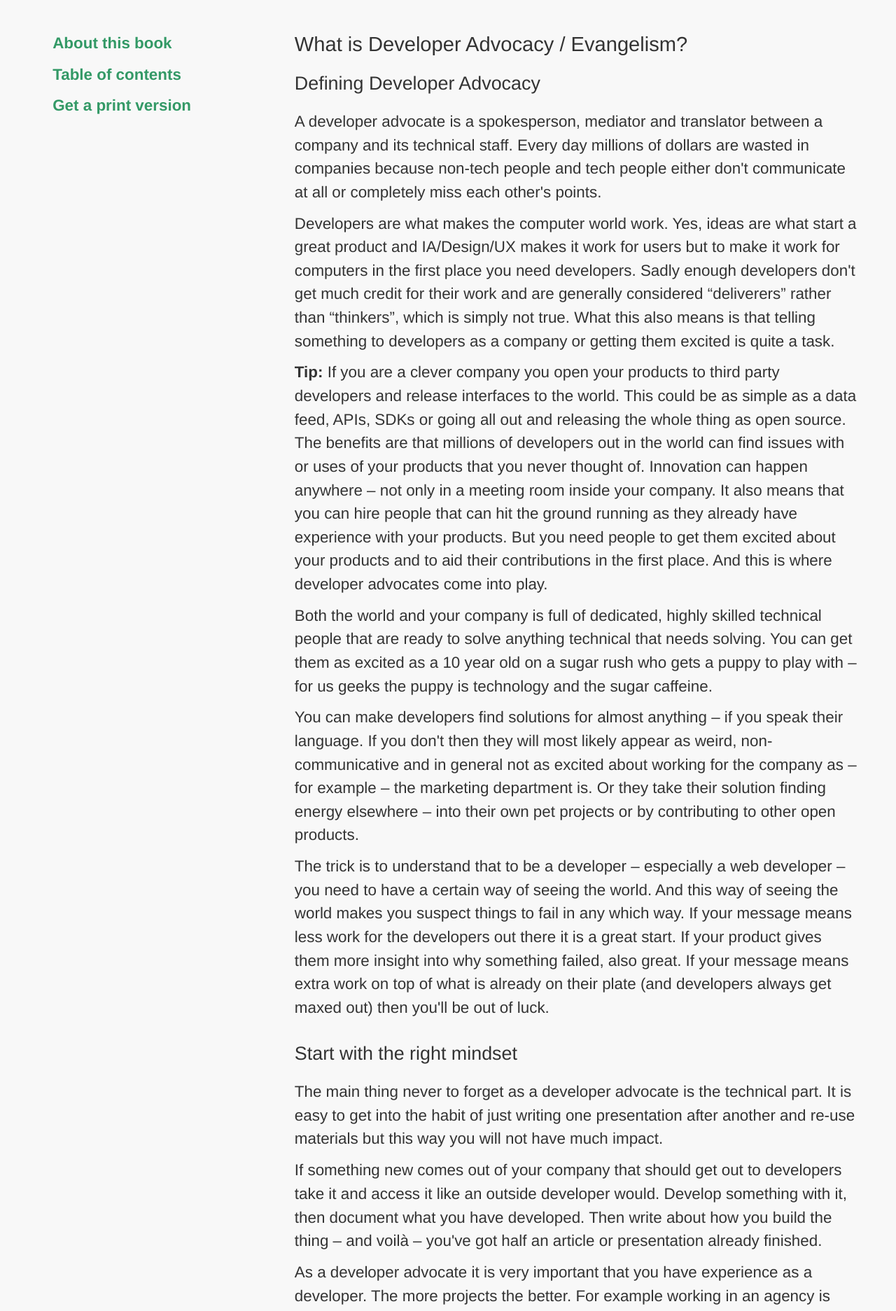
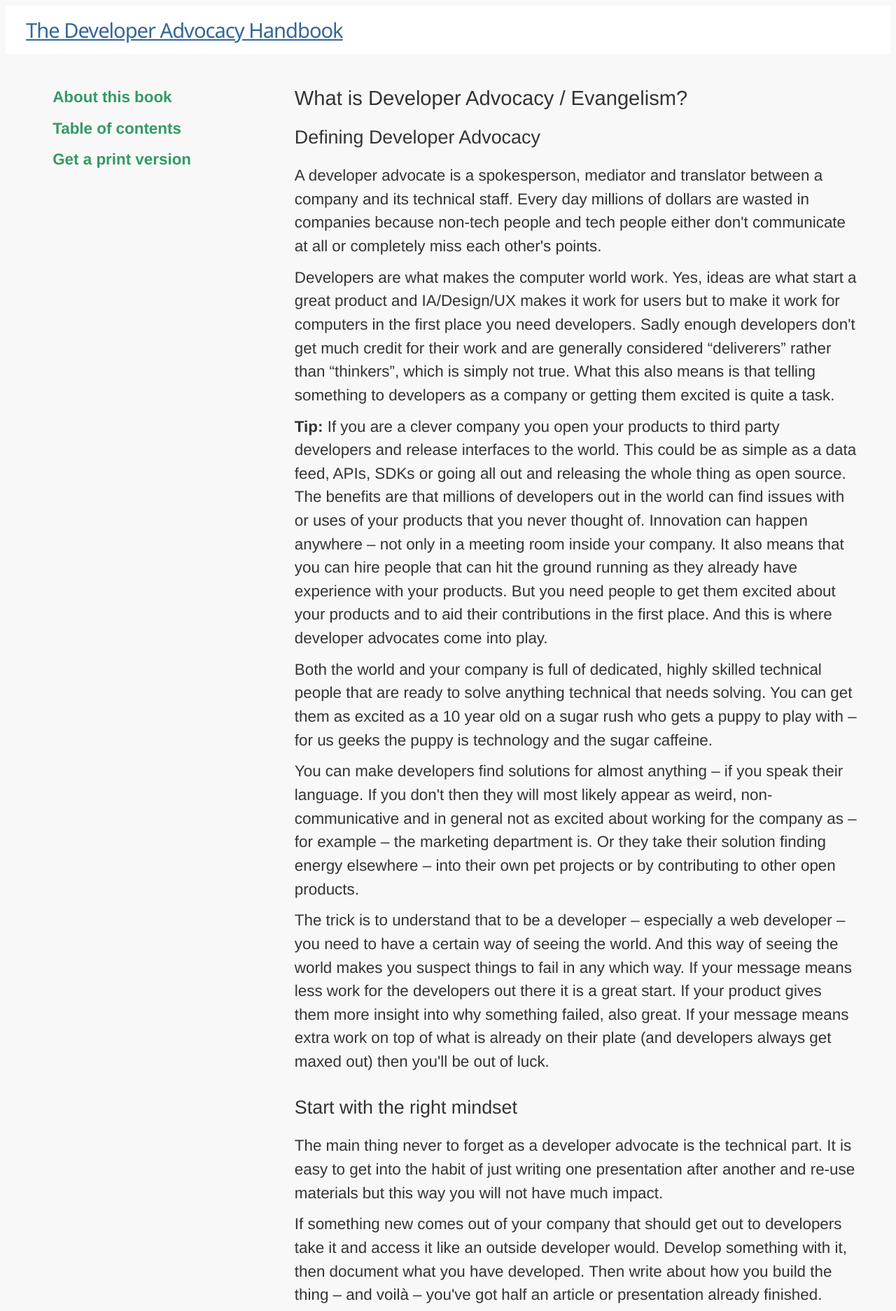
Before and after one commit to codepo8/developer-advocacy-handbook, a Jekyll site: the page built from 01-what-is-developer-advocacy.md, in a window 1280 px wide. Shown: the top 1873 px of the page at 70% size. Built offline with Jekyll 4.4.1, drawn with Linux system fonts in a browser that asks for light colours; our own code applies the rules of GitHub Pages for plain Markdown files.

Commit message:
added header

```diff
--- /dev/null
+++ b/_includes/header.html
@@ -0,0 +1 @@
+<a href="/developer-advocacy-handbook">The Developer Advocacy Handbook</a>
--- a/_layouts/default.html
+++ b/_layouts/default.html
@@ -8,6 +8,7 @@
 </head>
 <body>
   <header>
+    {% include header.html %}
   </header>
   <div id="split">
     <section>
--- a/assets/styles.css
+++ b/assets/styles.css
@@ -3,6 +3,8 @@
   --text: #333;
   --link: #339966;
   --line: #111;
+  --headerbackground: #fff;
+  --headertext: #369;
 }
 
 @media (prefers-color-scheme: dark) {
@@ -11,7 +13,9 @@
     --text: #ccc;
     --link: skyblue;
     --line: #ccc;
-  }
+    --headerbackground: #111;
+    --headertext: lime;
+    }
 }
 
 body {
@@ -20,9 +24,20 @@ body {
   font-family: helvetica,arial,sans-serif;
   font-size: calc(.6em + 1vw);
 }
+
 a {
   color: var(--link);
 }
+header a {
+  display: block;
+  font-size: 1.3em;
+  padding: .5em 1em;
+  color: var(--headertext);
+  background: var(--headerbackground);
+  font-family: 'Segoe UI', Tahoma, Geneva, Verdana, sans-serif;
+  letter-spacing: -1px;
+}
+
 ul {
   list-style: none;
   margin: 0;
@@ -30,7 +45,10 @@ ul {
 }
 ul ul {
   border-top: 1px solid var(--line);
-  padding: 1em 0 1em 0;
+  padding: 1em 0 0 0;
+}
+ul ul li {
+  padding-bottom: .2em;
 }
 ul a {
   font-weight: bold;
@@ -68,7 +86,7 @@ article {
   min-width: 20em;
 }
 section {
-  min-width: 10em;
+  min-width: 12em;
   flex: 1;
 }
 p, li {
```
